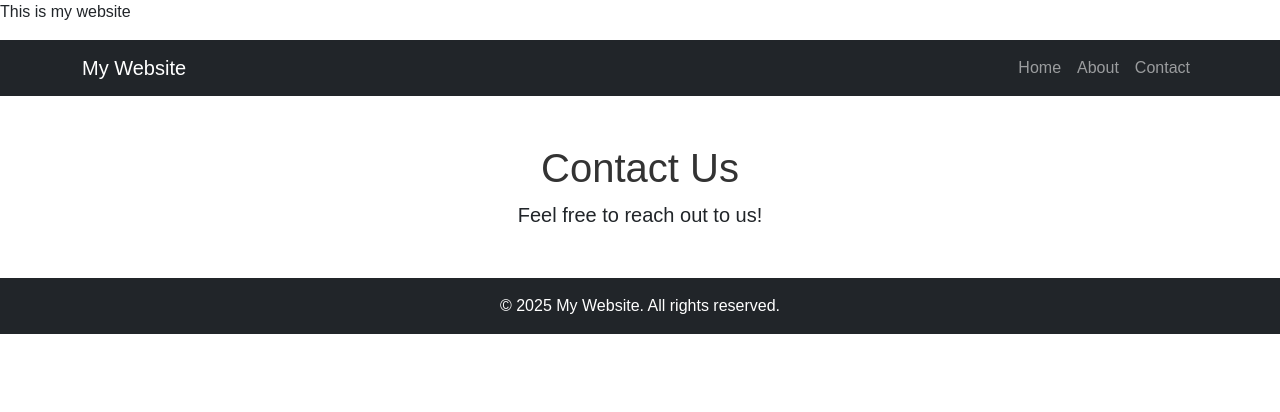
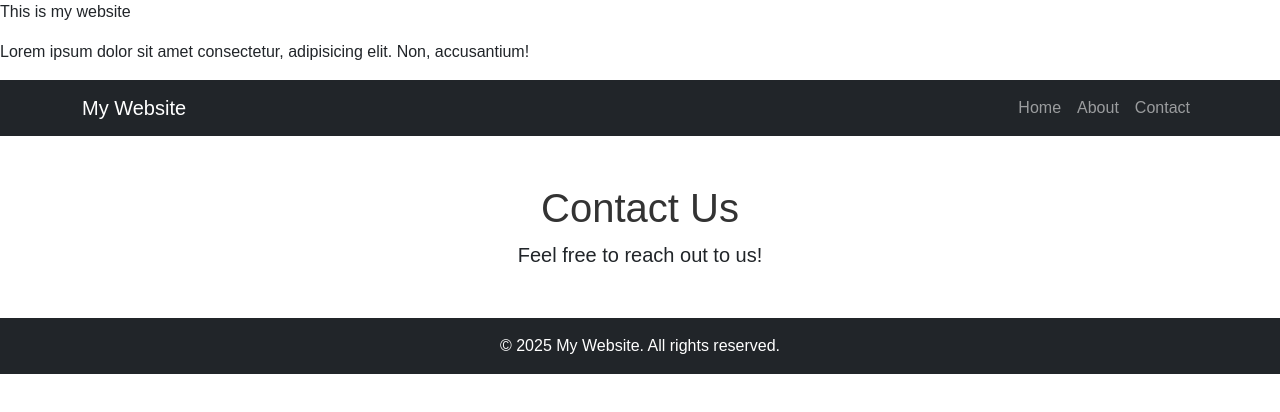
Before and after one commit to Thalita-168/github_exercise, a plain HTML site: page team5/contact.html in a window 1280 px wide. Drawn offline with nearby package versions, Linux system fonts and the light colour scheme.

Commit message:
add lorem

```diff
--- a/team5/contact.html
+++ b/team5/contact.html
@@ -9,6 +9,7 @@
 </head>
 <body>
     <p>This is my website</p>
+    <p>Lorem ipsum dolor sit amet consectetur, adipisicing elit. Non, accusantium!</p>
     <nav class="navbar navbar-expand-lg navbar-dark bg-dark">
         <div class="container">
             <a class="navbar-brand" href="index.html">My Website</a>
```
